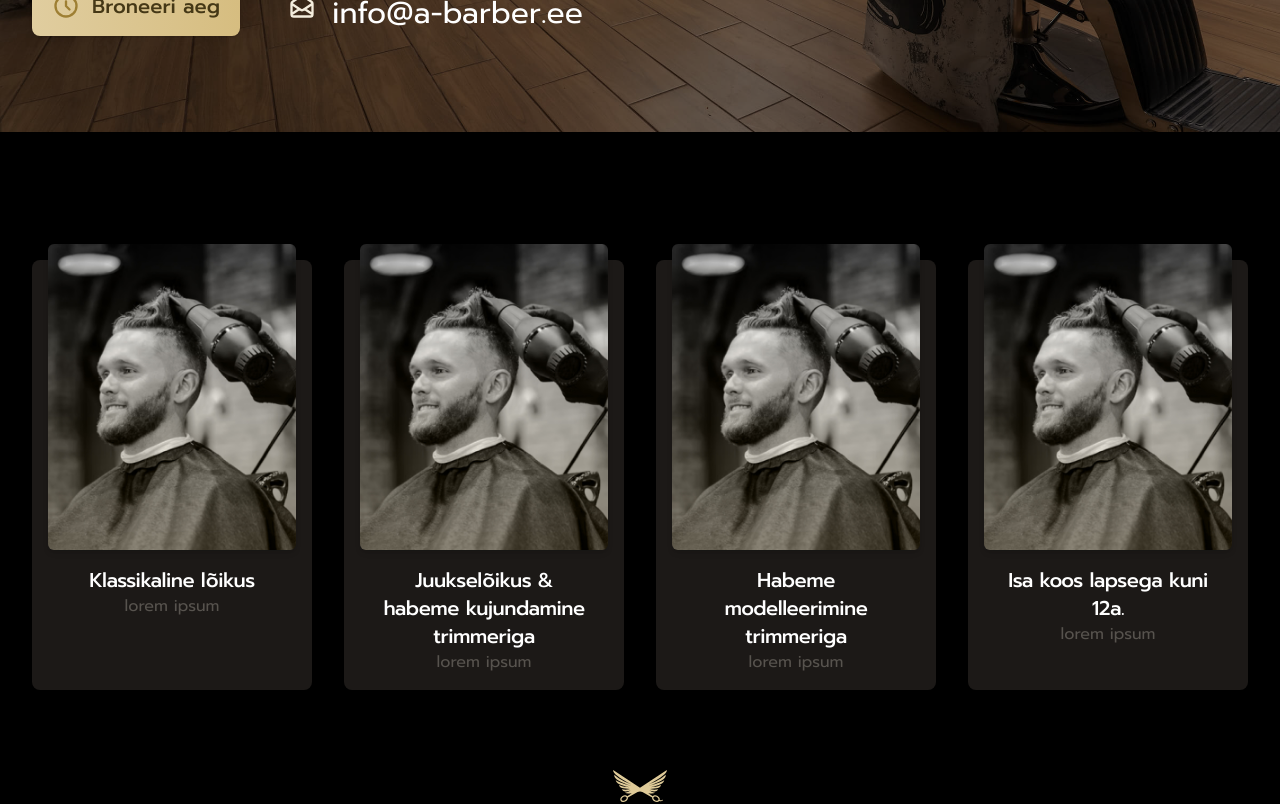
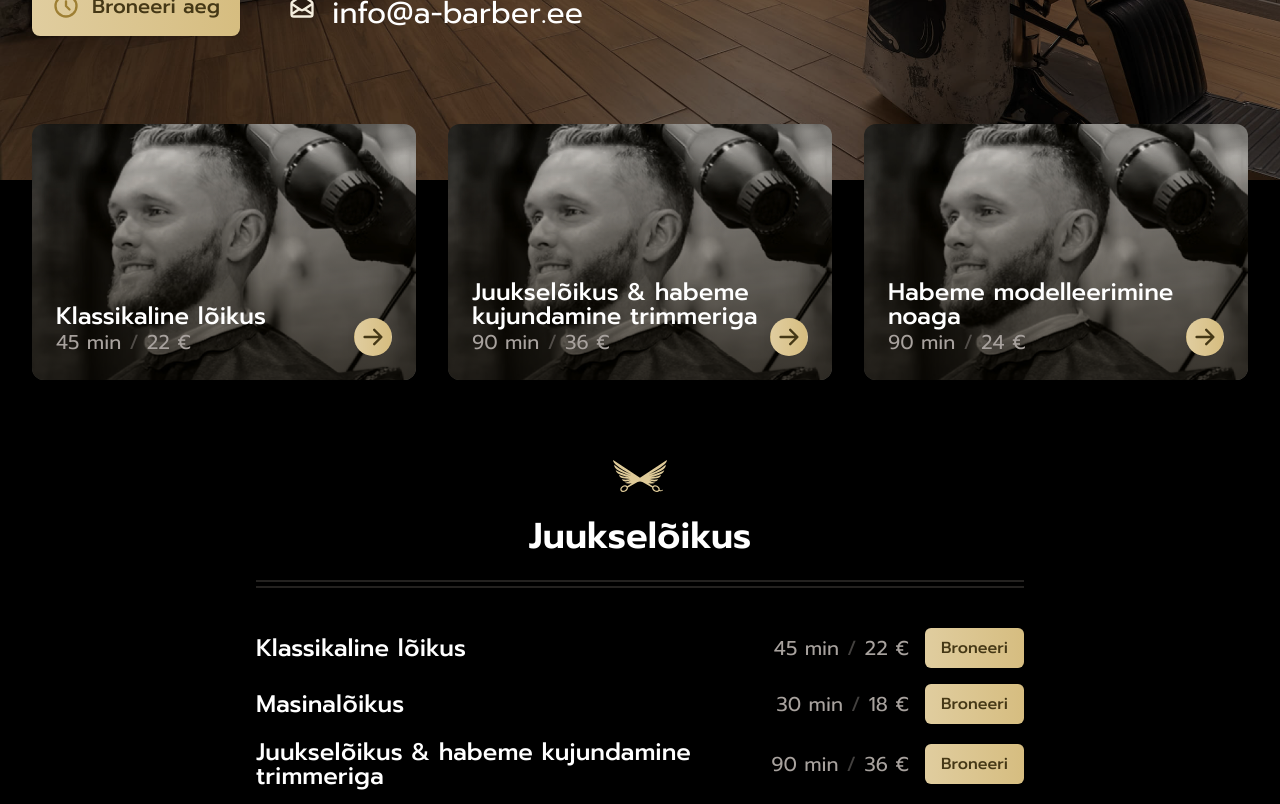
Before and after one commit to kuldar/abarber-next, a Next.js app: page / in a window 1280 px wide. Shown: the part 620-1424 px from the top of the page. Built offline with nearby package versions, Linux system fonts and the light colour scheme.

Commit message:
progress

```diff
--- a/components/Hero.jsx
+++ b/components/Hero.jsx
@@ -84,7 +84,7 @@ const Hero = () => (
     <BackgroundImage />
     <Header />
 
-    <div className="relative py-8 mx-auto max-w-7xl lg:px-8 sm:py-24 lg:py-24">
+    <div className="relative pt-8 mx-auto pb-14 max-w-7xl lg:px-8 sm:pt-24 sm:pb-28 lg:pb-36">
       <div className="flex flex-col items-center max-w-md px-4 mx-auto text-center lg:mx-0 sm:max-w-2xl sm:px-6 lg:px-0 lg:text-left lg:items-start">
         <Pill />
         <Title />
--- a/components/Services.jsx
+++ b/components/Services.jsx
@@ -1,3 +1,4 @@
+import { PlusSmIcon, ArrowRightIcon } from "@heroicons/react/solid";
 import { SmallLogoMark } from "./Svg.jsx";
 
 const Divider = () => (
@@ -8,7 +9,7 @@ const Service = ({ name, duration, cost, url }) => (
   <div className="flex items-center space-x-4">
     <span className="flex-1 text-2xl font-medium leading-none">{name}</span>
 
-    <div className="flex items-center space-x-2 text-xl text-stone-500 font-base">
+    <div className="flex items-center space-x-2 text-xl text-stone-400 font-base">
       <span>{duration} min</span>
       <span className="opacity-40">/</span>
       <span>{cost} €</span>
@@ -31,30 +32,61 @@ const ServicesTitle = ({ title }) => (
   </div>
 );
 
-const FeaturedService = ({ name }) => (
-  <div className="px-4 text-center rounded-lg bg-stone-900">
-    <img
-      className="-mt-4 rounded-md shadow-md"
-      src="/img/service-illustration-1.jpg"
-      alt={name}
-    />
-    <div className="p-4">
-      <h3 className="text-xl font-medium tracking-tight text-white">{name}</h3>
-      <p className="text-stone-600">lorem ipsum</p>
+const FeaturedService = ({ name, duration, cost, url }) => (
+  <div className="relative h-64 p-6 overflow-hidden rounded-xl">
+    <div className="absolute inset-0">
+      <img
+        src="img/service-illustration-1.jpg"
+        className="object-cover w-full h-full"
+      />
+      <div className="absolute inset-0 bg-gradient-to-t from-stone-600 to-stone-200 mix-blend-multiply" />
+    </div>
+
+    <div className="relative flex flex-row items-end h-full sm:flex-col-reverse lg:flex-row">
+      <div className="flex-1 sm:flex-0 lg:flex-1">
+        <h3 className="text-2xl font-medium leading-none text-white">{name}</h3>
+        <div className="flex items-center space-x-2 text-xl text-stone-400 font-base">
+          <span>{duration} min</span>
+          <span className="opacity-40">/</span>
+          <span>{cost} €</span>
+        </div>
+      </div>
+
+      <div className="hidden sm:block sm:flex-1 lg:hidden" />
+      <a
+        href={url}
+        className="ml-2 inline-flex items-center p-1.5 border border-transparent rounded-full shadow-sm text-gold-900 bg-gradient-to-r from-gold-400 to-gold-500 hover:bg-gold-400"
+      >
+        <ArrowRightIcon className="w-6 h-6" aria-hidden="true" />
+      </a>
     </div>
   </div>
 );
 
 const Services = () => {
   return (
-    <div className="relative py-16 bg-black sm:py-24 lg:py-32">
-      <div className="max-w-md px-4 mx-auto sm:max-w-3xl sm:px-6 lg:px-8 lg:max-w-7xl">
-        {/* Grid */}
-        <div className="grid grid-cols-1 gap-8 sm:grid-cols-2 lg:grid-cols-4">
-          <FeaturedService name="Klassikaline lõikus" />
-          <FeaturedService name="Juukselõikus & habeme kujundamine trimmeriga" />
-          <FeaturedService name="Habeme modelleerimine trimmeriga" />
-          <FeaturedService name="Isa koos lapsega kuni 12a." />
+    <div className="pb-16 bg-black sm:pb-24 lg:pb-32">
+      <div className="relative max-w-md px-4 mx-auto sm:max-w-3xl sm:px-6 lg:px-8 lg:max-w-7xl">
+        {/* Featured Services */}
+        <div className="grid grid-cols-1 gap-8 -mt-14 sm:grid-cols-3 lg:grid-cols-3">
+          <FeaturedService
+            name="Klassikaline lõikus"
+            duration={45}
+            cost={22}
+            url="#"
+          />
+          <FeaturedService
+            name="Juukselõikus & habeme kujundamine trimmeriga"
+            duration={90}
+            cost={36}
+            url="#"
+          />
+          <FeaturedService
+            name="Habeme modelleerimine noaga"
+            duration={90}
+            cost={24}
+            url="#"
+          />
         </div>
 
         {/* Services List */}
```
